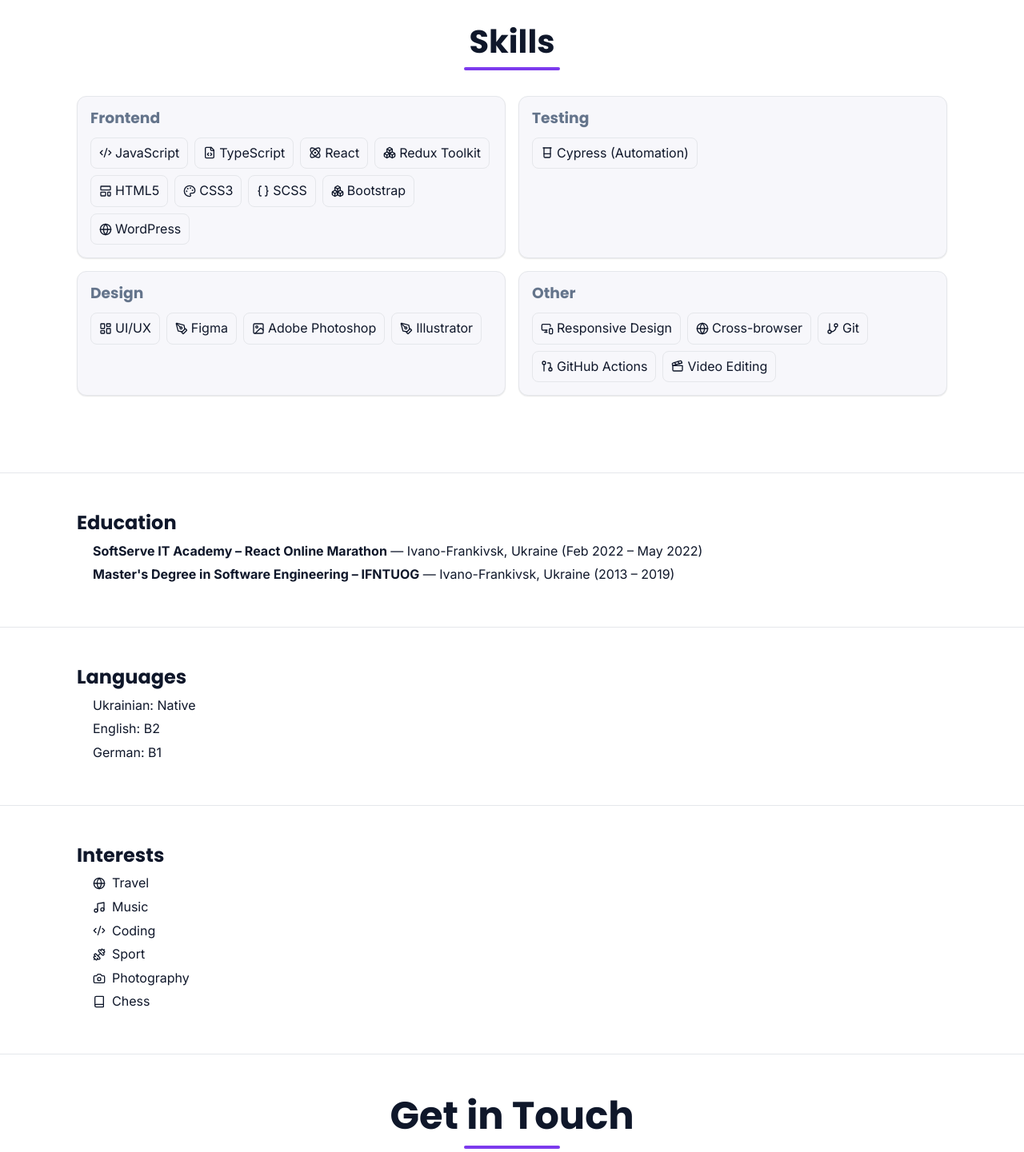
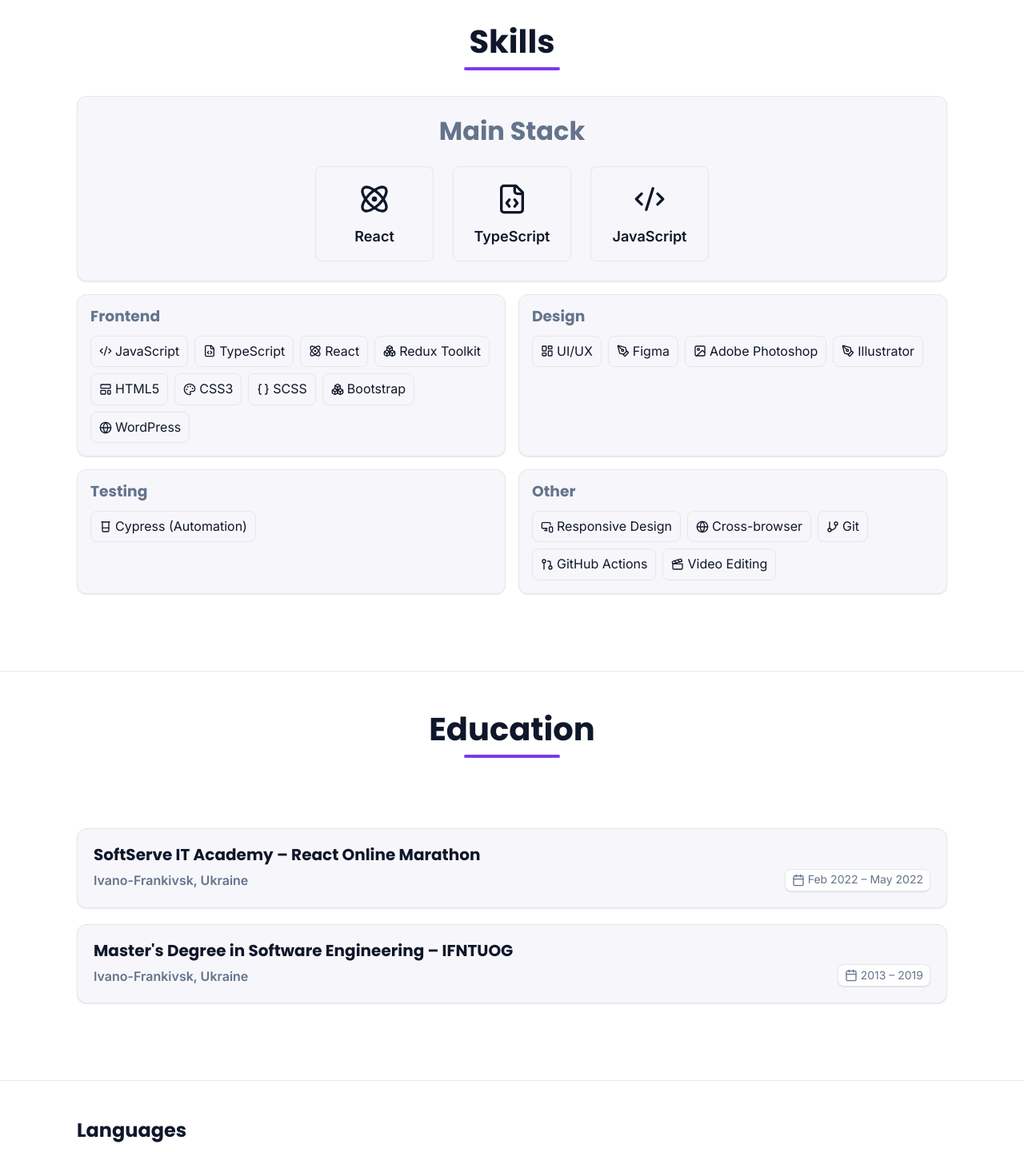
Before and after one commit to iLavruk/Portfolio, a React (Vite) app: page / in a window 1280 px wide. Shown: the part 2540-3981 px from the top of the page at 80% size. Built offline with nearby package versions, Linux system fonts and the light colour scheme.

Commit message:
education mobile version

```diff
--- a/src/components/education/Education.tsx
+++ b/src/components/education/Education.tsx
@@ -1,20 +1,31 @@
 import type { EducationItem } from '@types'
 import { SectionId } from '@lib/constants/sections.constant'
 import styles from './education.module.css'
+import { miscIcons } from '@/lib/icons/lucide-map'
 
 type EducationProps = {
   items: EducationItem[]
 }
 
 export default function Education({ items }: EducationProps) {
+  if (!items?.length) return null
   return (
     <section id={SectionId.education} className={styles.education}>
       <div className="container">
-        <h2>Education</h2>
-        <ul className={styles.education__list}>
-          {items.map((e) => (
-            <li key={`${e.title}-${e.period}`}>
-              <strong>{e.title}</strong> — {e.place} ({e.period})
+        <h2 className={styles.education__title}>Education</h2>
+      </div>
+      <div className={`container ${styles.education__wrap}`}>
+        <ul className={styles.education__grid}>
+          {items.map(({ title, place, period }) => (
+            <li className={styles.education__card} key={`${title}-${period}`}>
+              <div className={styles.education__body}>
+                <h3 className={styles.education__degree}>{title}</h3>
+                <div className={styles.education__place}>{place}</div>
+              </div>
+              <div className={styles.education__period}>
+                <miscIcons.Calendar className={styles.education__icon} aria-hidden="true" />
+                {period}
+              </div>
             </li>
           ))}
         </ul>
--- a/src/components/education/education.module.css
+++ b/src/components/education/education.module.css
@@ -1,11 +1,130 @@
 /* BEM: education */
 .education {}
 
-.education__list {
-    list-style: disc;
-    padding-left: var(--indent-list);
+.education__wrap {
+    padding-block: var(--space-12);
 }
 
-.education__list li {
-    margin: var(--space-1) 0;
+.education__title {
+    text-align: center;
+    font-size: var(--fs-4xl);
+    margin: 0 0 calc(var(--space-8) + var(--space-2));
 }
+
+.education__title::after {
+    content: '';
+    display: block;
+    width: 120px;
+    height: 4px;
+    background: var(--color-primary);
+    border-radius: 2px;
+    margin: var(--space-2) auto 0;
+}
+
+.education__grid {
+    display: grid;
+    grid-template-columns: 1fr;
+    gap: var(--space-5);
+    list-style: none;
+    padding: 0;
+    margin: 0;
+}
+
+.education__card {
+    display: grid;
+    grid-template-columns: 1fr auto;
+    align-items: end;
+    gap: var(--space-3) var(--space-6);
+    padding: var(--space-5);
+    border: 1px solid var(--color-border);
+    border-radius: var(--radius);
+    background: var(--color-surface);
+    box-shadow: var(--shadow-sm);
+    transition: box-shadow var(--transition-fast), transform var(--transition-fast);
+}
+
+.education__card:hover {
+    box-shadow: var(--shadow-md);
+    transform: translateY(-1px);
+}
+
+.education__body {
+    display: grid;
+    gap: var(--space-2);
+}
+
+.education__degree {
+    margin: 0;
+    font-size: var(--fs-xl);
+    line-height: 1.2;
+    overflow-wrap: anywhere;
+    hyphens: auto;
+}
+
+.education__place {
+    color: var(--color-muted);
+    font-weight: var(--fw-semibold);
+}
+
+.education__period {
+    justify-self: end;
+    align-self: end;
+    display: inline-flex;
+    align-items: center;
+    gap: var(--space-1);
+    font-size: var(--fs-sm);
+    color: var(--color-muted);
+    background: var(--color-bg);
+    border: 1px solid var(--color-border);
+    border-radius: var(--radius-sm);
+    height: 28px;
+    padding: 0 var(--space-2);
+    box-shadow: var(--shadow-sm);
+}
+
+.education__icon {
+    width: var(--icon-sm);
+    height: var(--icon-sm);
+}
+
+@media (max-width: 768px) {
+    .education__wrap {
+        padding-block: var(--space-8);
+    }
+
+    .education__title {
+        font-size: var(--fs-3xl);
+        margin-bottom: var(--space-5);
+    }
+
+    .education__grid {
+        grid-template-columns: 1fr;
+    }
+
+    .education__card {
+        grid-template-columns: 1fr;
+        padding: var(--space-4);
+        gap: var(--space-2) var(--space-3);
+    }
+
+    .education__body {
+        gap: var(--space-1);
+    }
+
+    .education__degree {
+        font-size: var(--fs-lg);
+    }
+
+    .education__place {
+        font-size: var(--fs-sm);
+    }
+
+    .education__period {
+        justify-self: start;
+        align-self: start;
+        margin-top: var(--space-2);
+        height: 26px;
+        font-size: var(--fs-sm);
+        padding: 0 var(--space-2);
+    }
+}
--- a/src/components/skills/Skills.tsx
+++ b/src/components/skills/Skills.tsx
@@ -8,13 +8,35 @@
 }
 
 export default function Skills({ groups }: SkillsProps) {
-  const entries = Object.entries(groups)
+  const entries = Object.entries(groups) as [string, string[]][]
+  const featuredEntry = entries.find(([label]) => label === 'Main Stack')
+  const rest = entries.filter(([label]) => label !== 'Main Stack')
+  const [featuredTitle, featuredList] = featuredEntry || []
+
   return (
     <section id={SectionId.skills} className={styles.skills}>
       <div className={`container ${styles.skills__wrap}`}>
         <h2 className={styles.skills__title}>Skills</h2>
         <div className={styles.skills__grid}>
-          {entries.map(([group, list]) => (
+          {featuredEntry ? (
+            <div className={`${styles.skills__panel} ${styles['skills__panel--featured']}`} key={featuredTitle}>
+              <h3 className={styles.skills__groupTitle}>
+                {featuredTitle}
+              </h3>
+              <ul className={styles.skills__chips}>
+                {featuredList?.map((item) => {
+                  const Icon = skillIcons[item]
+                  return (
+                    <li className={`${styles.skills__chip} ${styles['skills__chip--featured']}`} key={item}>
+                      {Icon ? <Icon className={styles.skills__icon} aria-hidden="true" /> : null}
+                      <span className={styles.skills__chipLabel}>{item}</span>
+                    </li>
+                  )
+                })}
+              </ul>
+            </div>
+          ) : null}
+          {rest.map(([group, list]) => (
             <div className={styles.skills__panel} key={group}>
               <h3 className={styles.skills__groupTitle}>{group}</h3>
               <ul className={styles.skills__chips}>
@@ -23,7 +45,7 @@
                   return (
                     <li className={styles.skills__chip} key={item}>
                       {Icon ? <Icon className={styles.skills__icon} aria-hidden="true" /> : null}
-                      {item}
+                      <span>{item}</span>
                     </li>
                   )
                 })}
--- a/src/components/skills/skills.module.css
+++ b/src/components/skills/skills.module.css
@@ -9,7 +9,6 @@
   text-align: center;
   font-size: var(--fs-4xl);
   margin: 0 0 var(--space-8);
-  position: relative;
 }
 
 .skills__title::after {
@@ -34,11 +33,24 @@
   border-radius: var(--radius);
   background: var(--color-surface);
   box-shadow: var(--shadow-sm);
+  /* Додано transition у базовий стан для плавного ефекту наведення та відведення */
+  transition: box-shadow var(--transition-fast), transform var(--transition-fast);
 }
 
 .skills__panel:hover {
   box-shadow: var(--shadow-md);
-  transition: box-shadow var(--transition-fast), transform var(--transition-fast);
+  transform: translateY(-1px);
+}
+
+.skills__panel--featured {
+  grid-column: 1 / -1;
+  text-align: center;
+  padding: var(--space-6) var(--space-6);
+}
+
+.skills__panel--featured .skills__groupTitle {
+  font-size: var(--fs-3xl);
+  margin-bottom: var(--space-6);
 }
 
 .skills__groupTitle {
@@ -64,6 +76,11 @@
   border: 1px solid var(--color-border);
   border-radius: var(--radius-sm);
   background: var(--color-surface);
+  transition: transform var(--transition-fast), box-shadow var(--transition-fast), border-color var(--transition-fast);
+}
+
+.skills__chip:hover {
+  border-color: var(--color-primary);
 }
 
 .skills__icon {
@@ -71,8 +88,49 @@
   height: var(--icon-sm);
 }
 
+/* Center chips and add subtle hover for the featured panel */
+.skills__panel--featured .skills__chips {
+  justify-content: center;
+  gap: var(--space-6);
+}
+
+/* Featured chips: vertical layout with bigger icons and centered labels */
+.skills__chip--featured {
+  flex-direction: column;
+  align-items: center;
+  gap: var(--space-4);
+  min-width: 148px;
+  padding: var(--space-5) var(--space-6);
+  text-align: center;
+}
+
+.skills__chip--featured .skills__icon {
+  width: 2.5rem;
+  height: 2.5rem;
+}
+
+.skills__chipLabel {
+  font-size: var(--fs-lg);
+  font-weight: var(--fw-semibold);
+  line-height: 1.2;
+  color: var(--color-text);
+}
+
 @media (max-width: 1024px) {
   .skills__grid {
     grid-template-columns: 1fr;
   }
 }
+
+@media (max-width: 480px) {
+  .skills__panel--featured .skills__chips {
+    gap: var(--space-4);
+  }
+
+  .skills__panel--featured .skills__chip--featured {
+    min-width: 0;
+    flex: 0 0 100%;
+    width: 100%;
+    padding: var(--space-4) var(--space-4);
+  }
+}
--- a/src/data/resumeData.json
+++ b/src/data/resumeData.json
@@ -10,6 +10,11 @@
     "github": "https://github.com/iLavruk"
   },
   "skills": {
+    "Main Stack": [
+      "React",
+      "TypeScript",
+      "JavaScript"
+    ],
     "Frontend": [
       "JavaScript",
       "TypeScript",
@@ -21,14 +26,14 @@
       "Bootstrap",
       "WordPress"
     ],
-    "Testing": [
-      "Cypress (Automation)"
-    ],
     "Design": [
       "UI/UX",
       "Figma",
       "Adobe Photoshop",
       "Illustrator"
+    ],
+    "Testing": [
+      "Cypress (Automation)"
     ],
     "Other": [
       "Responsive Design",
```
Also changed, not shown: src/types/skills.type.ts (+2 -6 lines).
